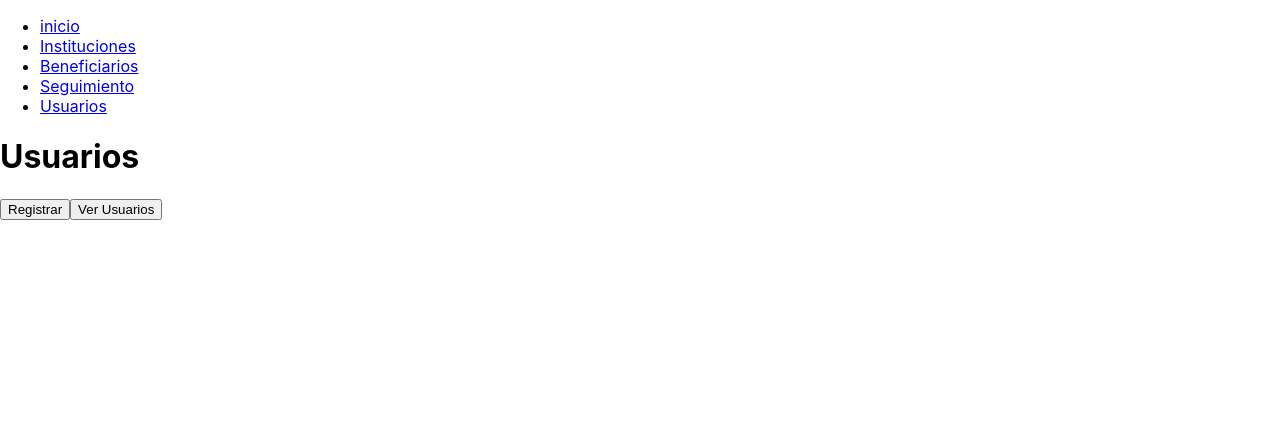
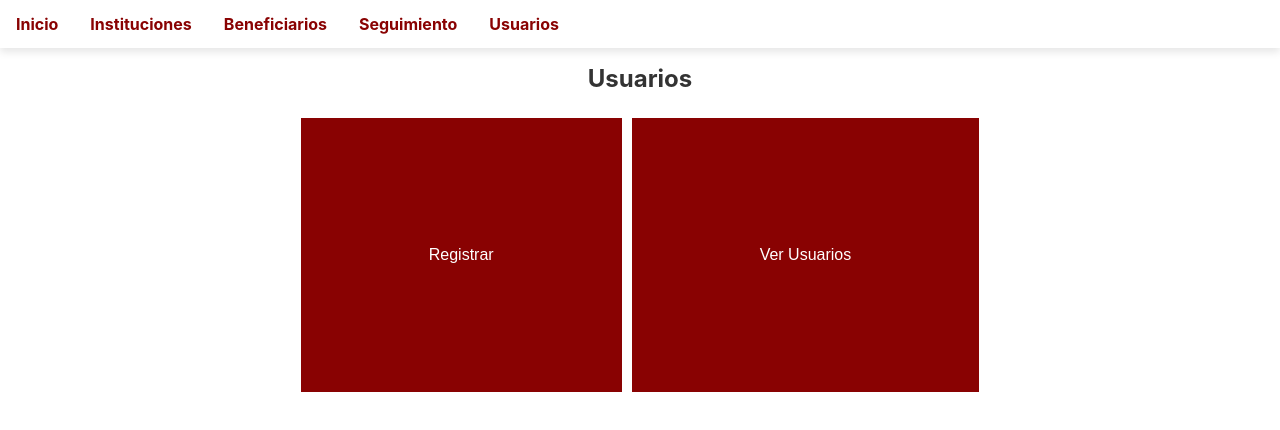
Before and after one commit to faontane-git/Diakonia, a React (Create React App) app in the folder diakonia-admin-web/: page /usuarios in a window 1280 px wide. Shown: the top 430 px of the page. Built offline with nearby package versions, Linux system fonts and the light colour scheme.

Commit message:
Avances de diseño Web

```diff
--- a/diakonia-admin-web/package.json
+++ b/diakonia-admin-web/package.json
@@ -8,6 +8,8 @@
     "@testing-library/user-event": "^13.5.0",
     "bootstrap": "^5.3.2",
     "chart.js": "^4.4.1",
+    "install": "^0.13.0",
+    "npm": "^10.2.5",
     "react": "^18.2.0",
     "react-bootstrap": "^2.9.1",
     "react-chartjs-2": "^5.2.0",
--- a/diakonia-admin-web/src/components/Beneficiarios.js
+++ b/diakonia-admin-web/src/components/Beneficiarios.js
@@ -10,8 +10,7 @@ const Beneficiarios = ({ instituciones }) => {
     return (
       <div>
         <Cabecera />
-        <h1>Esta es la página de Beneficiarios</h1>
-        <h2>Lista de Instituciones</h2>
+        <h1>Beneficiarios</h1>
         <ul>
           {instituciones ? (
             instituciones.map((institucion) => (
--- a/diakonia-admin-web/src/components/Cabecera.js
+++ b/diakonia-admin-web/src/components/Cabecera.js
@@ -5,9 +5,10 @@ import '../estilos/Cabecera.css';
 function cabecera() {
   return (
     <nav>
+      <div id='elementos'>
         <ul>
           <li>
-        <Link to="/inicio">inicio</Link>
+            <Link to="/inicio">Inicio</Link>
           </li>
           <li>
             <Link to="/instituciones">Instituciones</Link>
@@ -23,6 +24,7 @@ function cabecera() {
             <Link to="/usuarios">Usuarios</Link>
           </li>
         </ul>
+      </div>
     </nav>
 
   )
--- a/diakonia-admin-web/src/components/Inicio.js
+++ b/diakonia-admin-web/src/components/Inicio.js
@@ -1,13 +1,19 @@
 import React from "react";
 import { Link } from "react-router-dom";
 import Cabecera from "./Cabecera";
+import Imagen  from '../imagenes/inicio.png'
 import '../estilos/Inicio.css';
 
 function Inicio() {
   return (
-    <div>
+    <div className="centered-container">
       <Cabecera/>
-      <h1>Esta es la página de inicio</h1>
+      <h1>Sistema de Gestión y Análisis de Impacto en Beneficiarios de Alimentos</h1>
+
+      <div className='centered-image-container'>
+                <img src={Imagen} alt="Logo" className="centered-image"/>
+        </div>
+
     </div>
   );
 }
--- a/diakonia-admin-web/src/components/Instituciones.js
+++ b/diakonia-admin-web/src/components/Instituciones.js
@@ -17,11 +17,11 @@ const Instituciones = () => {
     };
 
   return (
-    <div>
+    <div className="centered-container">
       <Cabecera/>
       <h1>Instituciones</h1>
-      <button onClick={goRegistrar}>Registrar</button>
-      <button onClick={goVerRegistro}>Ver Instituciones</button>
+      <button id="buttonRegistrar" onClick={goRegistrar}>Registrar</button>
+      <button id="buttonVerInstituciones" onClick={goVerRegistro}>Ver Instituciones</button>
     </div>
   );
 };
--- a/diakonia-admin-web/src/components/Seguimiento.js
+++ b/diakonia-admin-web/src/components/Seguimiento.js
@@ -1,6 +1,7 @@
 import React from 'react'
 import Cabecera from "./Cabecera";
 import { useNavigate } from 'react-router-dom';
+import '../estilos/Seguimiento.css';
 
 const Seguimiento = () => {
   const navigate = useNavigate();
@@ -8,18 +9,18 @@ const Seguimiento = () => {
 
   const goAsistencias = () => {
 
-      navigate('/asistencias');
-    }
-    const goNutrición = () =>{
-        navigate('/nutricion')
-    };
+    navigate('/asistencias');
+  }
+  const goNutrición = () => {
+    navigate('/nutricion')
+  };
 
   return (
-    <div>
-      <Cabecera/>
+    <div className="centered-container">
+      <Cabecera />
       <h1>Seguimiento</h1>
-      <button onClick={goAsistencias}>Asistencias</button>
-      <button onClick={goNutrición}>Nutrición</button>
+      <button id="buttonAsistencias" onClick={goAsistencias}>Asistencias</button>
+      <button id="buttonNutricion" onClick={goNutrición}>Nutrición</button>
     </div>
   );
 };
--- a/diakonia-admin-web/src/components/Usuarios.js
+++ b/diakonia-admin-web/src/components/Usuarios.js
@@ -9,18 +9,18 @@ const Usuarios = () => {
 
   const goRegistrar = () => {
 
-      navigate('/registrarUsuario');
-    }
-    const goVerRegistro = () =>{
-        navigate('/verUsuarios')
-    };
+    navigate('/registrarUsuario');
+  }
+  const goVerRegistro = () => {
+    navigate('/verUsuarios')
+  };
 
   return (
-    <div>
-        <Cabecera/>
-        <h1>Usuarios</h1>
-        <button onClick={goRegistrar}>Registrar</button>
-      <button onClick={goVerRegistro}>Ver Usuarios</button>
+    <div className="centered-container">
+      <Cabecera />
+      <h1>Usuarios</h1>
+      <button id="buttonRUsuarios" onClick={goRegistrar}>Registrar</button>
+      <button id="buttonUsuarios" onClick={goVerRegistro}>Ver Usuarios</button>
     </div>
   )
 }
--- a/diakonia-admin-web/src/estilos/Cabecera.css
+++ b/diakonia-admin-web/src/estilos/Cabecera.css
@@ -0,0 +1,37 @@
+/* Cabecera.css */
+
+nav {
+    background-color: 'white';
+    box-shadow: 0 4px 8px rgba(0, 0, 0, 0.1);
+}
+
+/*
+#elementos {
+    display: flex;
+    justify-content: center;} */
+
+ul {
+    list-style-type: none;
+    margin: 0;
+    padding: 0;
+    overflow: hidden;
+ }
+
+li {
+    float: left;
+}
+
+li a {
+    display: block;
+    color: #890202;
+    padding: 14px 16px;
+    text-decoration: none;
+    font-weight: bold;
+}
+
+/* Clear floats después de los elementos de la lista para que no haya problemas de diseño */
+li::after {
+    content: "";
+    display: table;
+    clear: both;
+}
--- a/diakonia-admin-web/src/estilos/Inicio.css
+++ b/diakonia-admin-web/src/estilos/Inicio.css
@@ -0,0 +1,21 @@
+/* Inicio.css */
+
+.centered-container {
+    text-align: center;
+  }
+
+  .centered-image-container {
+    text-align: center;
+  }
+
+  .centered-image {
+    display: block;
+    margin: 0 auto;
+  }
+
+  /* Otros estilos que puedas necesitar para el texto y la imagen */
+  h1 {
+    color: #333; /* Color del texto, ajusta según tus preferencias */
+    font-size: 24px; /* Tamaño de la fuente, ajusta según tus preferencias */
+    margin-bottom: 20px; /* Espacio inferior del título, ajusta según tus preferencias */
+  }
--- a/diakonia-admin-web/src/estilos/Instituciones.css
+++ b/diakonia-admin-web/src/estilos/Instituciones.css
@@ -0,0 +1,43 @@
+.centered-container {
+    text-align: center;
+}
+
+/* Instituciones.css */
+
+.centered-container {
+    text-align: center;
+}
+
+h1 {
+    color: #333;
+    /* Color del texto, ajusta según tus preferencias */
+    font-size: 24px;
+    /* Tamaño de la fuente, ajusta según tus preferencias */
+    margin-bottom: 20px;
+    /* Espacio inferior del título, ajusta según tus preferencias */
+}
+
+#buttonRegistrar {
+    background-color: #890202;
+    color: white;
+    padding: 10% 10%;
+    font-size: 16px;
+    border: none;
+    cursor: pointer;
+    margin: 5px;
+}
+
+#buttonVerInstituciones {
+    background-color: #890202;
+    color: white;
+    padding: 10% 10%;
+    font-size: 16px;
+    border: none;
+    cursor: pointer;
+    margin: 5px;
+}
+
+button:hover {
+    background-color: #6b0101;
+    /* Cambia el color al pasar el ratón sobre el botón */
+}
--- a/diakonia-admin-web/src/estilos/Seguimiento.css
+++ b/diakonia-admin-web/src/estilos/Seguimiento.css
@@ -0,0 +1,41 @@
+.centered-container {
+    text-align: center;
+}
+
+.centered-container {
+    text-align: center;
+}
+
+h1 {
+    color: #333;
+    /* Color del texto, ajusta según tus preferencias */
+    font-size: 24px;
+    /* Tamaño de la fuente, ajusta según tus preferencias */
+    margin-bottom: 20px;
+    /* Espacio inferior del título, ajusta según tus preferencias */
+}
+
+#buttonAsistencias {
+    background-color: #890202;
+    color: white;
+    padding: 10% 10%;
+    font-size: 16px;
+    border: none;
+    cursor: pointer;
+    margin: 5px;
+}
+
+#buttonNutricion {
+    background-color: #890202;
+    color: white;
+    padding: 10% 10%;
+    font-size: 16px;
+    border: none;
+    cursor: pointer;
+    margin: 5px;
+}
+
+button:hover {
+    background-color: #6b0101;
+    /* Cambia el color al pasar el ratón sobre el botón */
+}
--- a/diakonia-admin-web/src/estilos/Usuarios.css
+++ b/diakonia-admin-web/src/estilos/Usuarios.css
@@ -0,0 +1,41 @@
+.centered-container {
+    text-align: center;
+}
+
+.centered-container {
+    text-align: center;
+}
+
+h1 {
+    color: #333;
+    /* Color del texto, ajusta según tus preferencias */
+    font-size: 24px;
+    /* Tamaño de la fuente, ajusta según tus preferencias */
+    margin-bottom: 20px;
+    /* Espacio inferior del título, ajusta según tus preferencias */
+}
+
+#buttonRUsuarios {
+    background-color: #890202;
+    color: white;
+    padding: 10% 10%;
+    font-size: 16px;
+    border: none;
+    cursor: pointer;
+    margin: 5px;
+}
+
+#buttonUsuarios {
+    background-color: #890202;
+    color: white;
+    padding: 10% 10%;
+    font-size: 16px;
+    border: none;
+    cursor: pointer;
+    margin: 5px;
+}
+
+button:hover {
+    background-color: #6b0101;
+    /* Cambia el color al pasar el ratón sobre el botón */
+}
```
Also changed, not shown: diakonia-admin-web/src/imagenes/inicio.png (added), 1 other file (tests, documents, lock files or other folders). Lines whose indentation alone changed are shown as unchanged.
